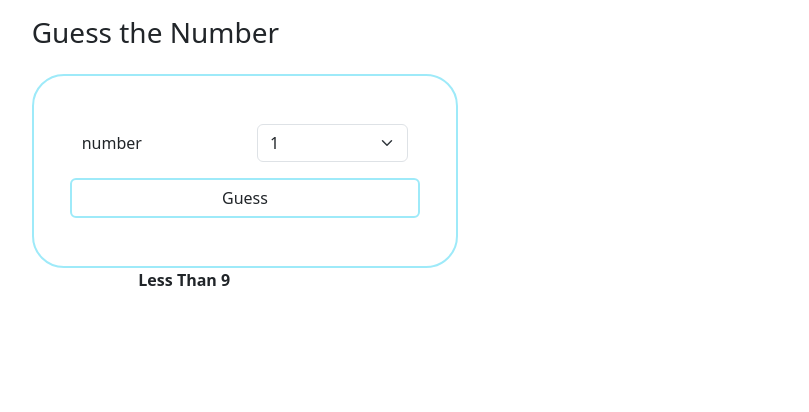
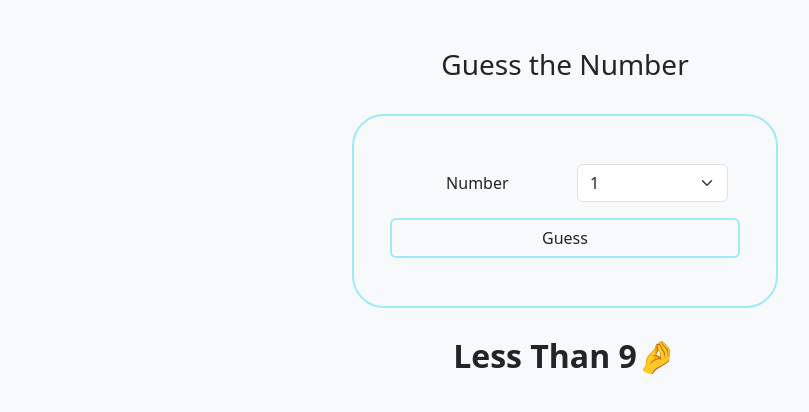
Before and after one commit to Eshhar121/NumberGuessing, a plain HTML site: page index.html in a window 1280 px wide. Both pictures are taken after a click on the button "Guess". Shown: the whole page, without its empty margins (75-884 px from the left). Drawn offline with nearby package versions, Linux system fonts and the light colour scheme.

Commit message:
second commit

```diff
--- a/app.js
+++ b/app.js
@@ -19,19 +19,24 @@
 // console.log(customer01.getName());
 
 let randomNumber = Math.floor((Math.random()*10)+1);
+let attempt = 0;
 console.log(randomNumber);
-function clickOnAction() {
+function clickOnAction(){
     let number = Number(document.getElementById("number").value);
     let output = document.getElementById("output");
 
     let greater = number - randomNumber;
     let lesser = randomNumber - number;
 
-    if (number==randomNumber) {
-        output.innerHTML="You Won!";
-    }else if(number > randomNumber) {
-        output.innerHTML = "Greater Than "+greater;
+    if(++attempt <= 3){
+        if (number==randomNumber) {
+            output.innerHTML="You Won!👌👏";
+        }else if(number > randomNumber) {
+            output.innerHTML = "Greater Than "+greater+"🤌";
+        }else{
+            output.innerHTML = "Less Than "+lesser+"🤌";
+        }
     }else{
-        output.innerHTML = "Less Than "+lesser;
+        output.innerHTML = "<p>Your Time Has Come...!</p><br><img width = '200' src = 'img/img.png'/>";
     }
 }
--- a/index.html
+++ b/index.html
@@ -6,12 +6,12 @@
     <title>Document</title>
     <link href="https://cdn.jsdelivr.net/npm/bootstrap@5.3.3/dist/css/bootstrap.min.css" rel="stylesheet" integrity="sha384-QWTKZyjpPEjISv5WaRU9OFeRpok6YctnYmDr5pNlyT2bRjXh0JMhjY6hW+ALEwIH" crossorigin="anonymous">
 </head>
-<body>
-    <h3 class="col-4 offset-1 mb-0 mt-3">Guess the Number</h3><br>
+<body class="bg-light"><center>
+    <h3 class="mt-5">Guess the Number</h3><br>
 
-    <form class="col-4 offset-1 border border-2 border-info-subtle rounded-5 p-5">
+    <form class="col-4 border border-2 border-info-subtle rounded-5 p-5">
         <div class="row mb-3">
-            <label class="col-6 col-form-label">number</label>
+            <label class="col-6 col-form-label">Number</label>
             <div class="col-6">
                 <select id="number" class="form-select">
                   <option selected>1</option>
@@ -31,7 +31,7 @@
             <input class=" btn border-info-subtle border-2" type="button" value="Guess" onclick="clickOnAction()">
         </div>
       </form>
-      <label class="offset-2 fw-bold fs-6" id="output"></label>
+      <label class="fw-bold fs-2 mt-4" id="output"></label></center>
     <script src="app.js"></script>
 </body>
 </html>
```
Also changed, not shown: img/img.png (added).
